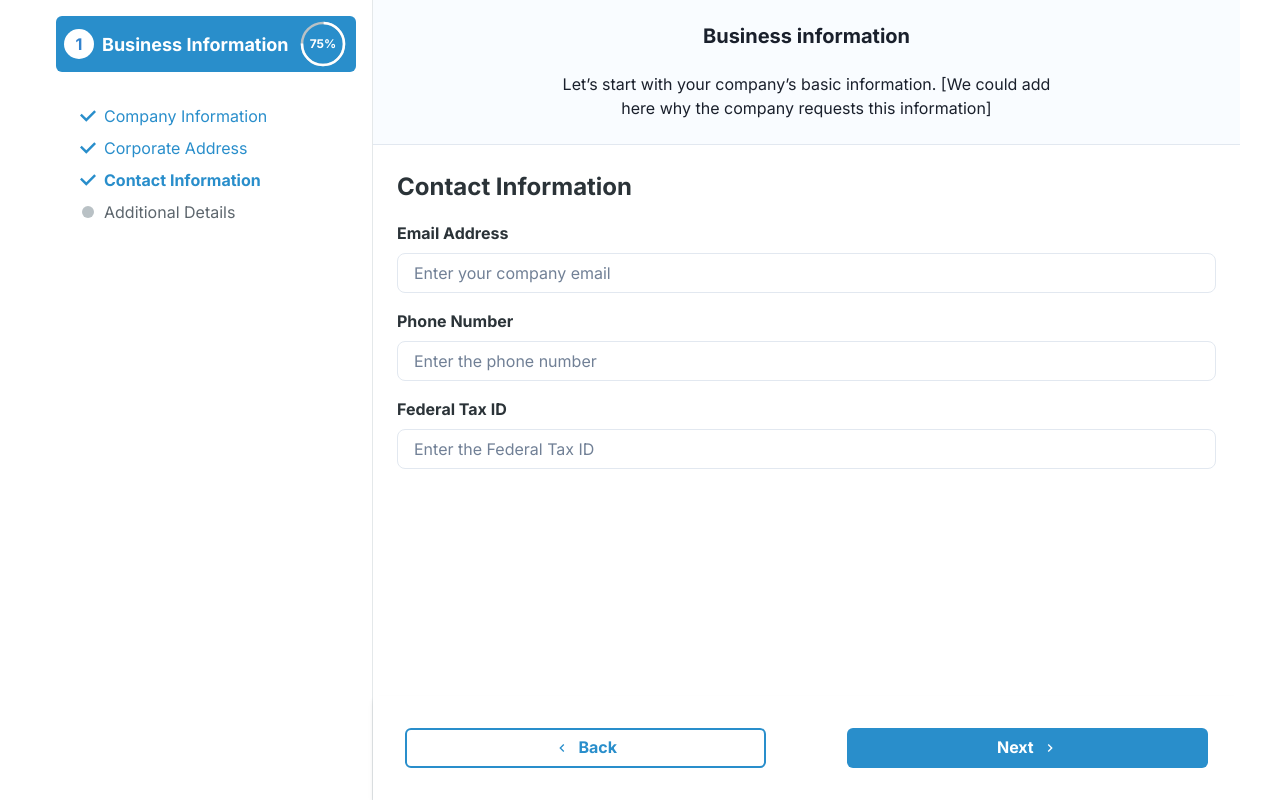
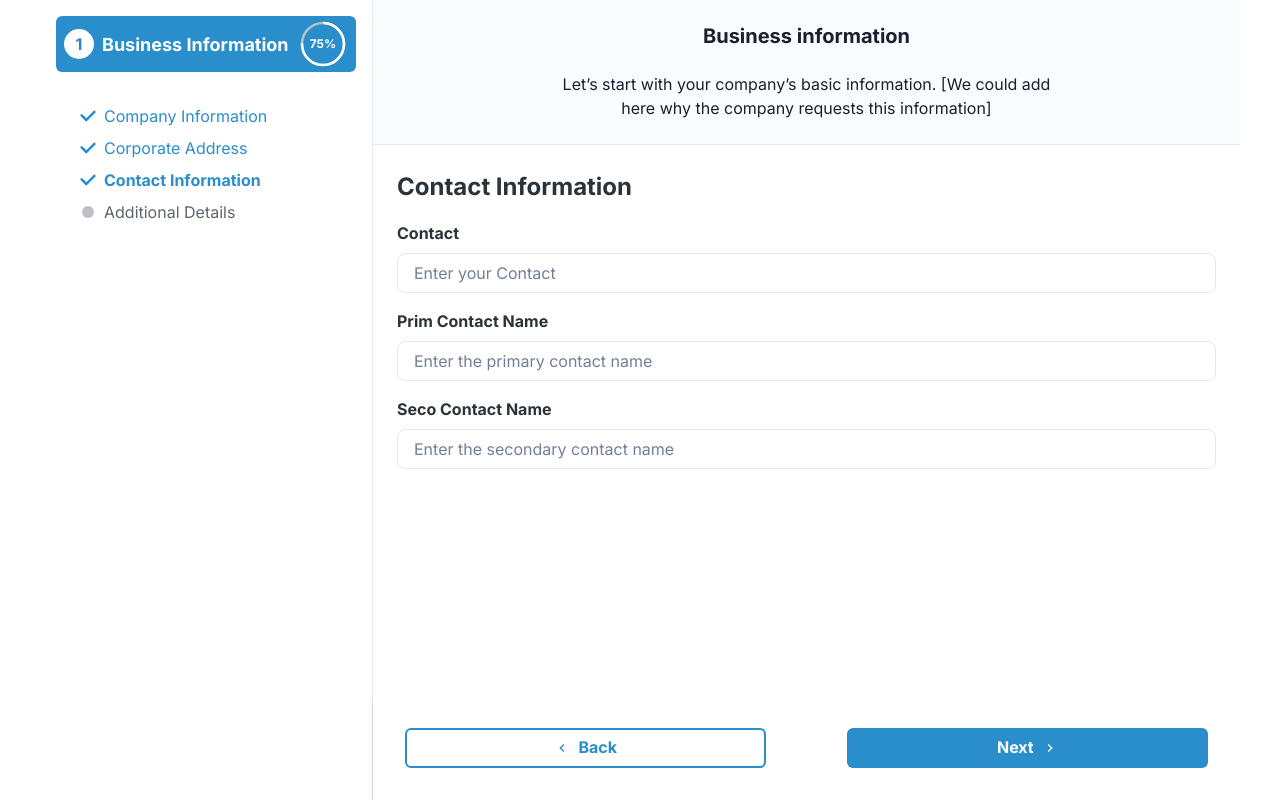
Before and after one commit to Elkinssm/forms-project, a React (Vite) app: page / in a window 1280 px wide. Both pictures are taken after a click on the item "Contact Information". Built offline with nearby package versions, Linux system fonts and the light colour scheme.

Commit message:
forms home

```diff
--- a/src/components/AdditionalDetailsForm/AdditionalDetailsForm.tsx
+++ b/src/components/AdditionalDetailsForm/AdditionalDetailsForm.tsx
@@ -13,19 +13,15 @@ import { zodResolver } from "@hookform/resolvers/zod";
 import { z } from "zod";
 
 const schema = z.object({
-  years: z.preprocess(
-    (val) => Number(val),
-    z.number().int().min(1, "Years in business must be at least 1")
-  ),
-  locations: z.preprocess(
+  aditionalDetailsLocations: z.preprocess(
     (val) => Number(val),
     z.number().int().min(1, "Locations must be at least 1")
   ),
-  mailing: z.preprocess(
+  aditionalDetailsMailing: z.preprocess(
     (val) => (val === null ? "" : val),
     z.string().min(1, "Please select an option")
   ),
-  website: z.string().url("Invalid website URL"),
+  aditionalDetailsWebsite: z.string().url("Invalid website URL"),
 });
 type BusinessDataForm = z.infer<typeof schema>;
 
@@ -42,7 +38,7 @@ const AdditionalDetailsForm: React.FC<AdditionalDetailsFormProps> = ({
   title,
   onNext,
   onDataChange,
-  formData = { years: 0, locations: 0, mailing: "", website: "" },
+  formData = { aditionalDetailsLocations: 0, aditionalDetailsMailing: "", aditionalDetailsWebsite: "" },
   formRef,
 }) => {
   const {
@@ -63,56 +59,44 @@ const AdditionalDetailsForm: React.FC<AdditionalDetailsFormProps> = ({
       <Text fontWeight="bold" fontSize="lg" mb={4} color="text.highEmphasis">
         {title}
       </Text>
-      <FormControl mb={4} isInvalid={!!errors.years}>
-        <FormLabel htmlFor="corporate">Years in Business</FormLabel>
+      <FormControl mb={4} isInvalid={!!errors.aditionalDetailsLocations}>
+        <FormLabel htmlFor="aditionalDetailsLocations">Number Of Locations</FormLabel>
         <Input
-          id="years"
-          type="number"
-          placeholder="Enter the years in business"
-          {...register("years")}
+          id="aditionalDetailsLocations"
+          type="text"
+          placeholder="Enter your merchant name"
+          {...register("aditionalDetailsLocations")}
         />
-        {errors.years && (
-          <Text color="semantic.error.DEFAULT">{errors.years.message}</Text>
+        {errors.aditionalDetailsLocations && (
+          <Text color="semantic.error.DEFAULT">{errors.aditionalDetailsLocations.message}</Text>
         )}
       </FormControl>
-      <FormControl mb={4} isInvalid={!!errors.locations}>
-        <FormLabel htmlFor="merchant"># Of Locations</FormLabel>
-        <Input
-          id="locations"
-          type="text"
-          placeholder="Enter your merchant name"
-          {...register("locations")}
-        />
-        {errors.locations && (
-          <Text color="semantic.error.DEFAULT">{errors.locations.message}</Text>
-        )}
-      </FormControl>
-      <FormControl mb={4} isInvalid={!!errors.mailing}>
+      <FormControl mb={4} isInvalid={!!errors.aditionalDetailsMailing}>
         <FormLabel>Mailing Address</FormLabel>
         <RadioGroup>
           <Stack direction="column">
-            <Radio value="option1" {...register("mailing")}>
+            <Radio value="option1" {...register("aditionalDetailsMailing")}>
               DBA
             </Radio>
-            <Radio value="option2" {...register("mailing")}>
+            <Radio value="option2" {...register("aditionalDetailsMailing")}>
               Legal
             </Radio>
           </Stack>
         </RadioGroup>
-        {errors.mailing && (
-          <Text color="semantic.error.DEFAULT">{errors.mailing.message}</Text>
+        {errors.aditionalDetailsMailing && (
+          <Text color="semantic.error.DEFAULT">{errors.aditionalDetailsMailing.message}</Text>
         )}
       </FormControl>
-      <FormControl mb={4} isInvalid={!!errors.website}>
-        <FormLabel htmlFor="merchant">Website</FormLabel>
+      <FormControl mb={4} isInvalid={!!errors.aditionalDetailsWebsite}>
+        <FormLabel htmlFor="aditionalDetailsWebsite">Website address</FormLabel>
         <Input
-          id="website"
+          id="aditionalDetailsWebsite"
           type="text"
           placeholder="Enter your website"
-          {...register("website")}
+          {...register("aditionalDetailsWebsite")}
         />
-        {errors.website && (
-          <Text color="semantic.error.DEFAULT">{errors.website.message}</Text>
+        {errors.aditionalDetailsWebsite && (
+          <Text color="semantic.error.DEFAULT">{errors.aditionalDetailsWebsite.message}</Text>
         )}
       </FormControl>
     </Box>
--- a/src/components/ContactInformationForm/ContactInformationForm.tsx
+++ b/src/components/ContactInformationForm/ContactInformationForm.tsx
@@ -5,14 +5,11 @@ import { zodResolver } from "@hookform/resolvers/zod";
 import { z } from "zod";
 
 const schema = z.object({
-  email: z.string().email("The company name must be a valid email").min(6),
-  phone: z.preprocess(
-    (val) => Number(val),
-    z.number().min(1000000000, "Phone number must be at least 10 digits long")
-  ),
-  federal: z
+  contactInformationContact: z.string().min(1,"The contact information must be at least 1 characters long"),
+  contactInformationPrimaryName: z.string().min(6, "The Contact Information Primary Name must be at least 6 characters long"),
+  contactInformationSecondaryName: z
     .string()
-    .min(6, "The federal number must be at least 6 characters long"),
+    .min(6, "The Contact Information Secondary Name must be at least 6 characters long"),
 });
 
 type BusinessDataForm = z.infer<typeof schema>;
@@ -30,7 +27,7 @@ const ContactInformationForm: React.FC<ContactInformationFormFormProps> = ({
   title,
   onNext,
   onDataChange,
-  formData = { email: "", phone: 0, federal: "" },
+  formData = { contactInformationContact: "", contactInformationPrimaryName: "", contactInformationSecondaryName: "" },
   formRef,
 }) => {
   const {
@@ -54,40 +51,40 @@ const ContactInformationForm: React.FC<ContactInformationFormFormProps> = ({
       <Text fontWeight="bold" fontSize="2xl" mb={4} color="text.highEmphasis">
         {title}
       </Text>
-      <FormControl mb={4} isInvalid={!!errors.email}>
-        <FormLabel htmlFor="corporate">Email Address</FormLabel>
+      <FormControl mb={4} isInvalid={!!errors.contactInformationContact}>
+        <FormLabel htmlFor="contactInformationContact">Contact</FormLabel>
         <Input
-          id="email"
-          type="email"
-          placeholder="Enter your company email"
-          {...register("email")}
+          id="contactInformationContact"
+          type="text"
+          placeholder="Enter your Contact"
+          {...register("contactInformationContact")}
         />
-        {errors.email && (
-          <Text color="semantic.error.DEFAULT">{errors.email.message}</Text>
+        {errors.contactInformationContact && (
+          <Text color="semantic.error.DEFAULT">{errors.contactInformationContact.message}</Text>
         )}
       </FormControl>
-      <FormControl mb={4} isInvalid={!!errors.phone}>
-        <FormLabel htmlFor="phone">Phone Number</FormLabel>
+      <FormControl mb={4} isInvalid={!!errors.contactInformationPrimaryName}>
+        <FormLabel htmlFor="contactInformationPrimaryName">Prim Contact Name</FormLabel>
         <Input
-          id="phone"
-          type="number"
-          placeholder="Enter the phone number"
-          {...register("phone")}
+          id="contactInformationPrimaryName"
+          type="text"
+          placeholder="Enter the primary contact name"
+          {...register("contactInformationPrimaryName")}
         />
-        {errors.phone && (
-          <Text color="semantic.error.DEFAULT">{errors.phone.message}</Text>
+        {errors.contactInformationPrimaryName && (
+          <Text color="semantic.error.DEFAULT">{errors.contactInformationPrimaryName.message}</Text>
         )}
       </FormControl>
-      <FormControl mb={4} isInvalid={!!errors.federal}>
-        <FormLabel htmlFor="federal">Federal Tax ID</FormLabel>
+      <FormControl mb={4} isInvalid={!!errors.contactInformationSecondaryName}>
+        <FormLabel htmlFor="contactInformationSecondaryName">Seco Contact Name</FormLabel>
         <Input
-          id="federal"
+          id="contactInformationSecondaryName"
           type="text"
-          placeholder="Enter the Federal Tax ID"
-          {...register("federal")}
+          placeholder="Enter the secondary contact name"
+          {...register("contactInformationSecondaryName")}
         />
-        {errors.federal && (
-          <Text color="semantic.error.DEFAULT">{errors.federal.message}</Text>
+        {errors.contactInformationSecondaryName && (
+          <Text color="semantic.error.DEFAULT">{errors.contactInformationSecondaryName.message}</Text>
         )}
       </FormControl>
     </Box>
```
